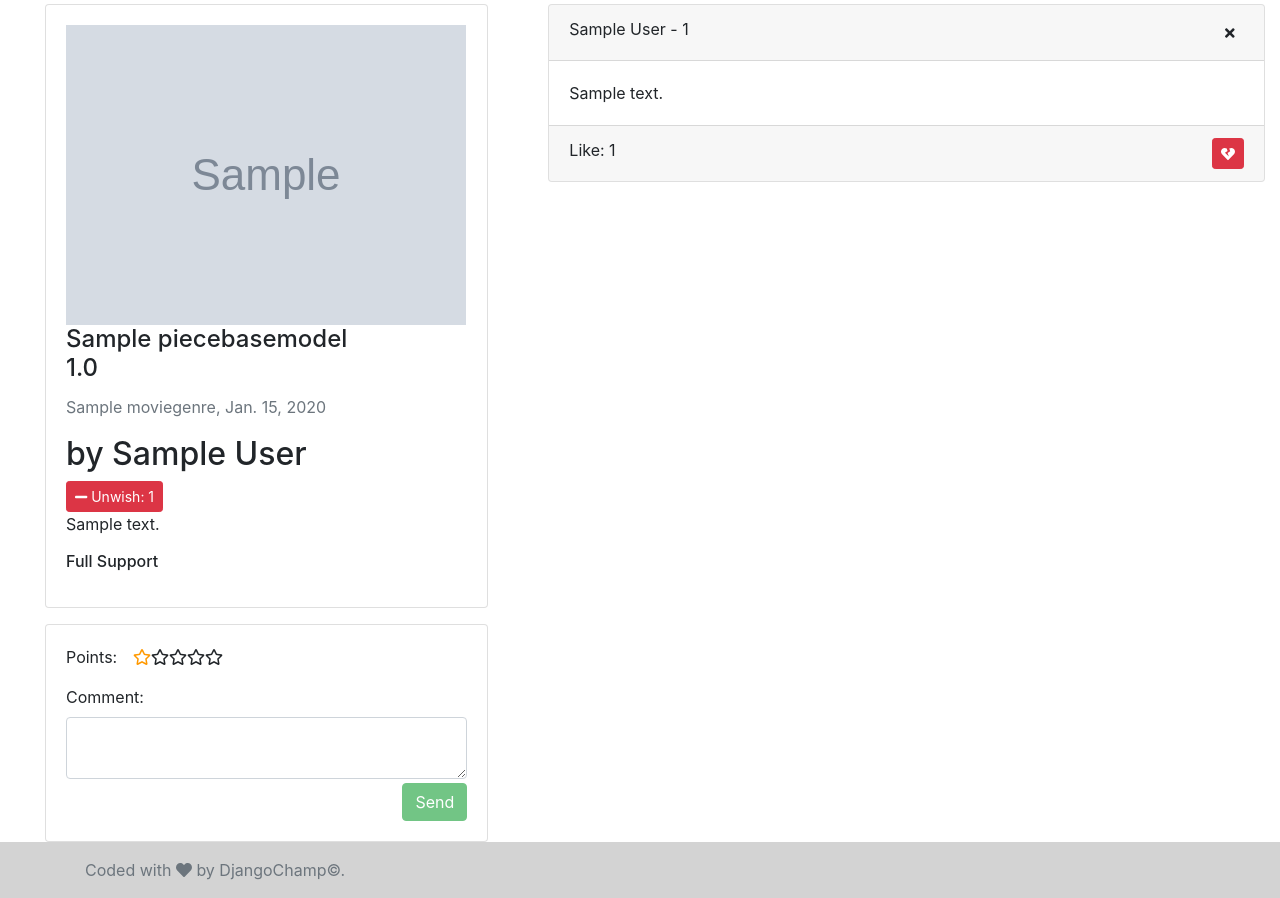
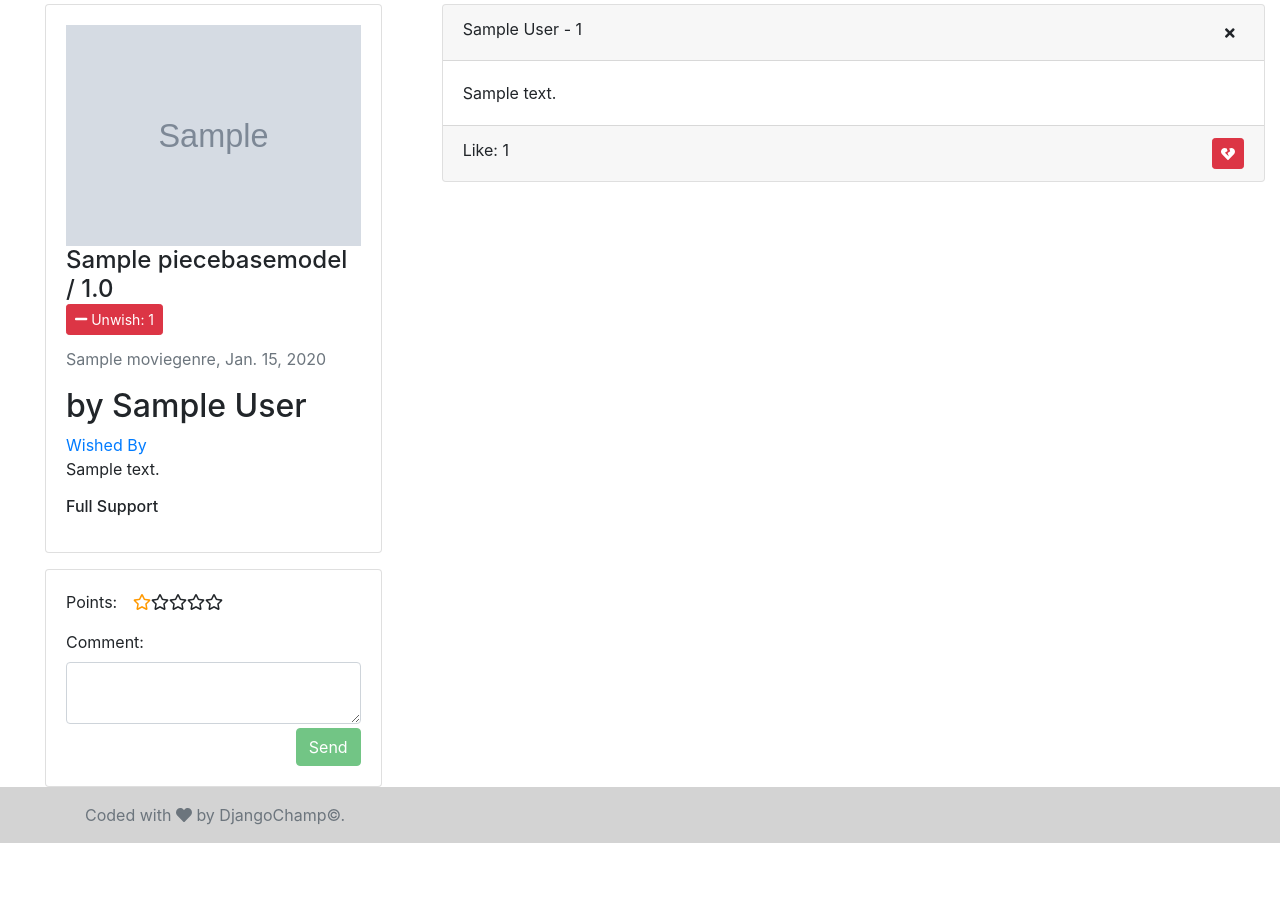
Before and after one commit to akalp/recomapp, a Django app: page /books/1 in a window 1280 px wide. Shown: the part 56-954 px from the top of the page. After the commit the page ends 899 px from the top, so only its background shows below. Run offline with Django 3.2, Linux system fonts and the light colour scheme; a user stored in the database is signed in; tables that the repository leaves empty hold one stand-in row (values such as "Sample post"); grey boxes marked "Sample" are stand-in pictures; some libraries are stand-ins or nearby versions.

Commit message:
ADD wisher page to piece_detail

```diff
--- a/recom/templates/recom/partial/active_user_main_card.html
+++ b/recom/templates/recom/partial/active_user_main_card.html
@@ -1,6 +1,6 @@
 <div class="card my-3">
     <div class="card-header">
-        <h4>Active Users</h4>
+        <h4>{{ title|default:"Active Users" }}</h4>
     </div>
     <div class="card-body">
         <div class="row row-cols-5">
--- a/recom/templates/recom/piece_detail.html
+++ b/recom/templates/recom/piece_detail.html
@@ -30,7 +30,7 @@
 {% block content %}
 
     <div class="row h-100">
-        <div class="col-5">
+        <div class="col-4">
             <div id="left-container" class="col-12 w-100">
                 <div class="col-12">
                     <div id="piece-info" class="card">
@@ -39,12 +39,10 @@
                                 <img src="{{ object.photo.url }}" class="card-image-top img-fluid">
                             {% endif %}
 
-                            <h4 class="card-title">{{ object.name }}<br> <span id="avg_point">{{ object.avg_point|default:0 }}</span></h4>
-                            <p class="card-text text-muted">{% get_genre pk=object.pk %}, {{ object.publish_date }}</p>
-
-                            {% block info1 %}{% endblock %}
-
-                            {% if user.is_authenticated %}
+                            <h4 class="card-title">{{ object.name }} /
+                                <span id="avg_point">{{ object.avg_point|default:0 }}</span><br>
+                                <span>
+                                    {% if user.is_authenticated %}
                                 {% if object.pk|is_wished:user %}
                                     <a class="btn btn-sm btn-danger" type="button"
                                        href="{% url 'recom:del_wish' pk=object.pk %}"><i class="fas fa-minus"></i>
@@ -55,6 +53,14 @@
                                         Wish: {{ object.wished_by.all.count }}</a>
                                 {% endif %}
                             {% endif %}
+                                </span>
+                            </h4>
+                            <p class="card-text text-muted">{% get_genre pk=object.pk %}, {{ object.publish_date }}</p>
+
+                            {% block info1 %}{% endblock %}
+
+
+                            <a href="{% url 'recom:wished_by' piece_pk=object.pk %}">Wished By</a>
 
                             <p class="card-text">{{ object.text }}</p>
 
@@ -100,7 +106,7 @@
                 {% endif %}
             </div>
         </div>
-        <div class="col-7">
+        <div class="col-8">
             {% for comment in object.get_ordered_comments %}
                 <div class="card mb-3">
                     <div class="card-header">{{ comment.user.get_full_name }}
--- /dev/null
+++ b/recom/templates/recom/wished.html
@@ -0,0 +1,6 @@
+{% extends 'base.html' %}
+{% load static extras %}
+{% block title %} {{ title }} | RecoMapp {% endblock %}
+{% block content %}
+    {% include 'recom/partial/active_user_main_card.html' with active_users=objects title=title %}
+{% endblock %}
--- a/recom/urls.py
+++ b/recom/urls.py
@@ -21,7 +21,7 @@ from recom.views import IndexView, MovieIndex, MovieDetailView, MovieBestListVie
     BookBestListView, BookTrendListView, BookDetailView, MusicIndex, MusicBestListView, MusicTrendListView, \
     MusicDetailView, UserDetailView, follow_user, unfollow_user, wish, del_wish, MovieListView, BookListView, \
     MusicListView, UserEditView, give_point, get_avg_point, make_comment, del_comment, like_comment, unlike_comment, \
-    Dashboard, WishesListView
+    Dashboard, WishesListView, WishedByListView
 
 app_name = 'recom'
 
@@ -61,5 +61,6 @@ urlpatterns = [
 
     path('dashboard/', Dashboard.as_view(), name="dashboard"),
 
-    path('wishes/<user_pk>', WishesListView.as_view(), name="wishes")
+    path('wishes/<user_pk>', WishesListView.as_view(), name="wishes"),
+    path('wished/<piece_pk>', WishedByListView.as_view(), name="wished_by")
 ]
--- a/recom/views.py
+++ b/recom/views.py
@@ -497,3 +497,17 @@ class WishesListView(generic.ListView):
         data = super().get_context_data(*args, **kwargs)
         data["title"] = "{} Wishes".format(get_user_model().objects.get(pk=self.kwargs.get('user_pk')).username)
         return data
+
+
+class WishedByListView(generic.ListView):
+    model = get_user_model()
+    context_object_name = "objects"
+    template_name = "recom/wished.html"
+
+    def get_queryset(self):
+        return self.model.objects.filter(wishes=self.kwargs.get('piece_pk'))
+
+    def get_context_data(self, *args, **kwargs):
+        data = super().get_context_data(*args, **kwargs)
+        data["title"] = "{} Wished By".format(PieceBaseModel.objects.get(pk=self.kwargs.get('piece_pk')).name)
+        return data
```
